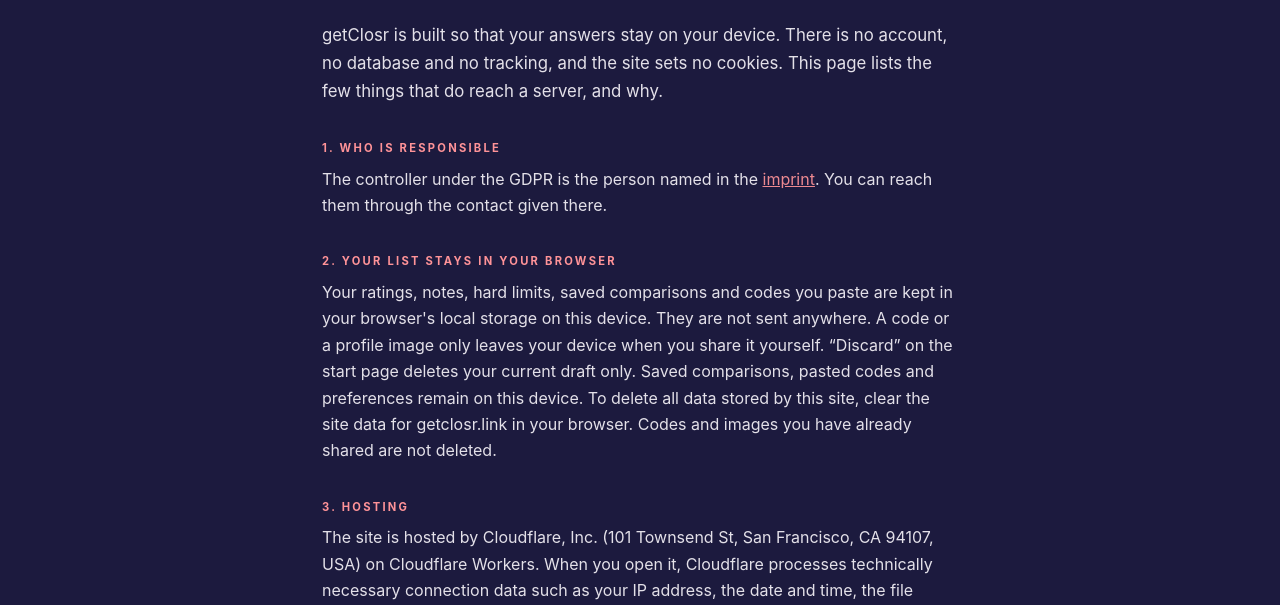
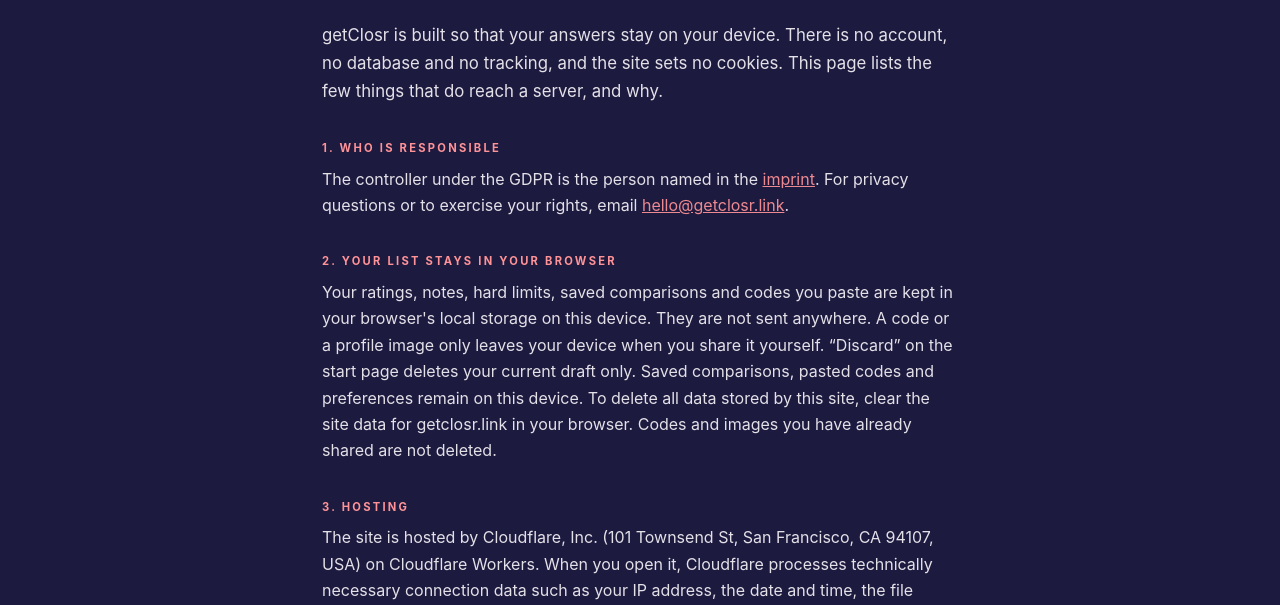
Before and after one commit to getclosr-link/getclosr, a plain HTML site: page public/privacy.html in a window 1280 px wide. Shown: the part 195-800 px from the top of the page. Drawn offline with Linux system fonts and the light colour scheme.

Commit message:
fix(contact): publish email on imprint and privacy pages

```diff
--- a/public/privacy.html
+++ b/public/privacy.html
@@ -42,7 +42,7 @@ ul { padding-left: 20px; margin-top: 8px; }
   <p class="lead">getClosr is built so that your answers stay on your device. There is no account, no database and no tracking, and the site sets no cookies. This page lists the few things that do reach a server, and why.</p>
 
   <h2>1. Who is responsible</h2>
-  <p>The controller under the GDPR is the person named in the <a href="/imprint">imprint</a>. You can reach them through the contact given there.</p>
+  <p>The controller under the GDPR is the person named in the <a href="/imprint">imprint</a>. For privacy questions or to exercise your rights, email <a href="mailto:hello@getclosr.link">hello@getclosr.link</a>.</p>
 
   <h2>2. Your list stays in your browser</h2>
   <p>Your ratings, notes, hard limits, saved comparisons and codes you paste are kept in your browser's local storage on this device. They are not sent anywhere. A code or a profile image only leaves your device when you share it yourself. “Discard” on the start page deletes your current draft only. Saved comparisons, pasted codes and preferences remain on this device. To delete all data stored by this site, clear the site data for getclosr.link in your browser. Codes and images you have already shared are not deleted.</p>
```
Also changed, not shown: public/imprint.html (+1 -0 lines), CHANGELOG.md.
